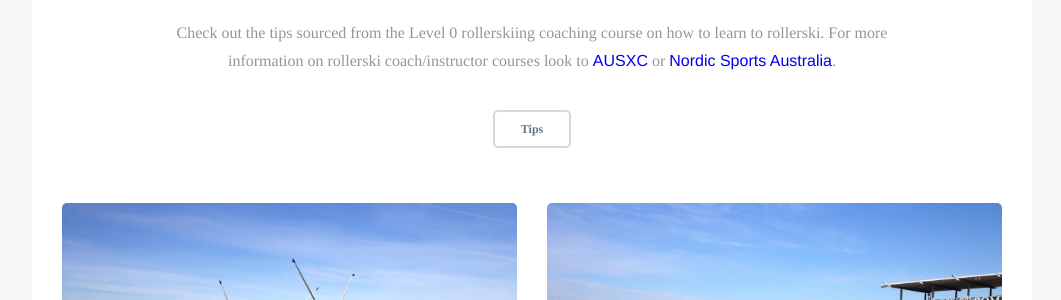
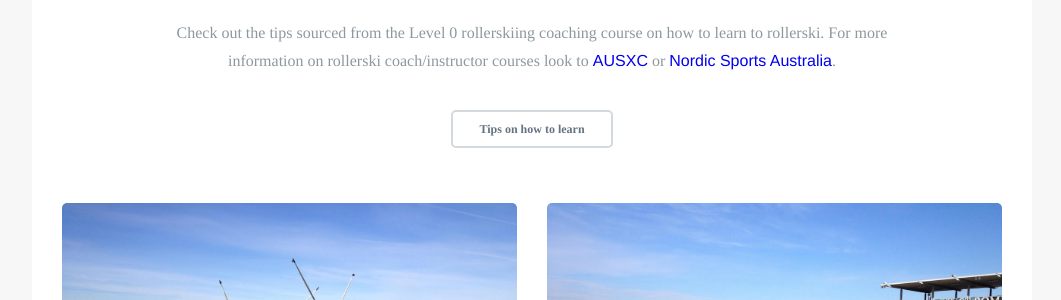
Before and after one commit to robcatto/robcatto.github.io, a Jekyll site: the page built from summer/rollerski/index.html, in a window 1280 px wide and 900 px high, scrolled down 2314 px. Shown: the part 138-438 px from the top of the window, without its empty margins (108-1169 px from the left). Built offline with Jekyll 4.4.1, drawn with Linux system fonts in a browser that asks for light colours; some web fonts are replaced; Markdown is read by kramdown in place of the engine named in the settings.

Commit message:
Update index.html

```diff
--- a/summer/rollerski/index.html
+++ b/summer/rollerski/index.html
@@ -92,7 +92,7 @@ layout: default
                     It is recommended to start rollerskiing with a lesson from someone who knows what they are talking about. Getting in touch with a qualified XC skiing coach or instructor is a good way to start and a must for any school group. Some winter XC Ski Schools may be able to assist.
                 <p>Check out the tips sourced from the Level 0 rollerskiing coaching course on how to learn to rollerski.  For more information on rollerski coach/instructor courses look to <a href="http://www.ausxc.com" target="_blank">AUSXC</a> or <a href="http://www.cross-skating.com.au" target="_blank">Nordic Sports Australia</a>.
   <br>
-  <a class="button small dark" href="/summer/endless-winter" data-featurette="analytics-click-event" data-event-category="button" target="_blank" data-event-action="M: Clicked Design an iOS Game" data-event-label="Source: Homepage Alt" id="featurette-35">Tips</a>
+  <a class="button small dark" href="/summer/endless-winter" data-featurette="analytics-click-event" data-event-category="button" target="_blank" data-event-action="M: Clicked Design an iOS Game" data-event-label="Source: Homepage Alt" id="featurette-35">Tips on how to learn</a>
 
 
                 </p>
```
